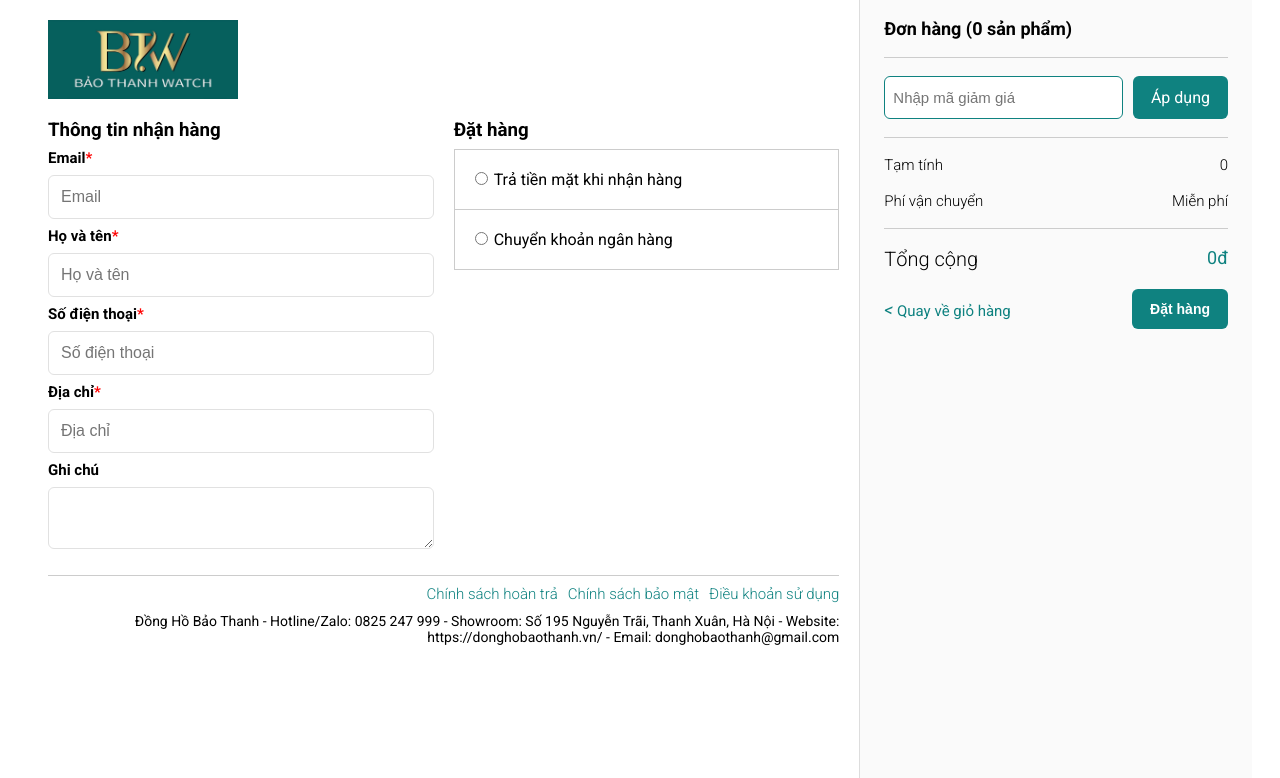
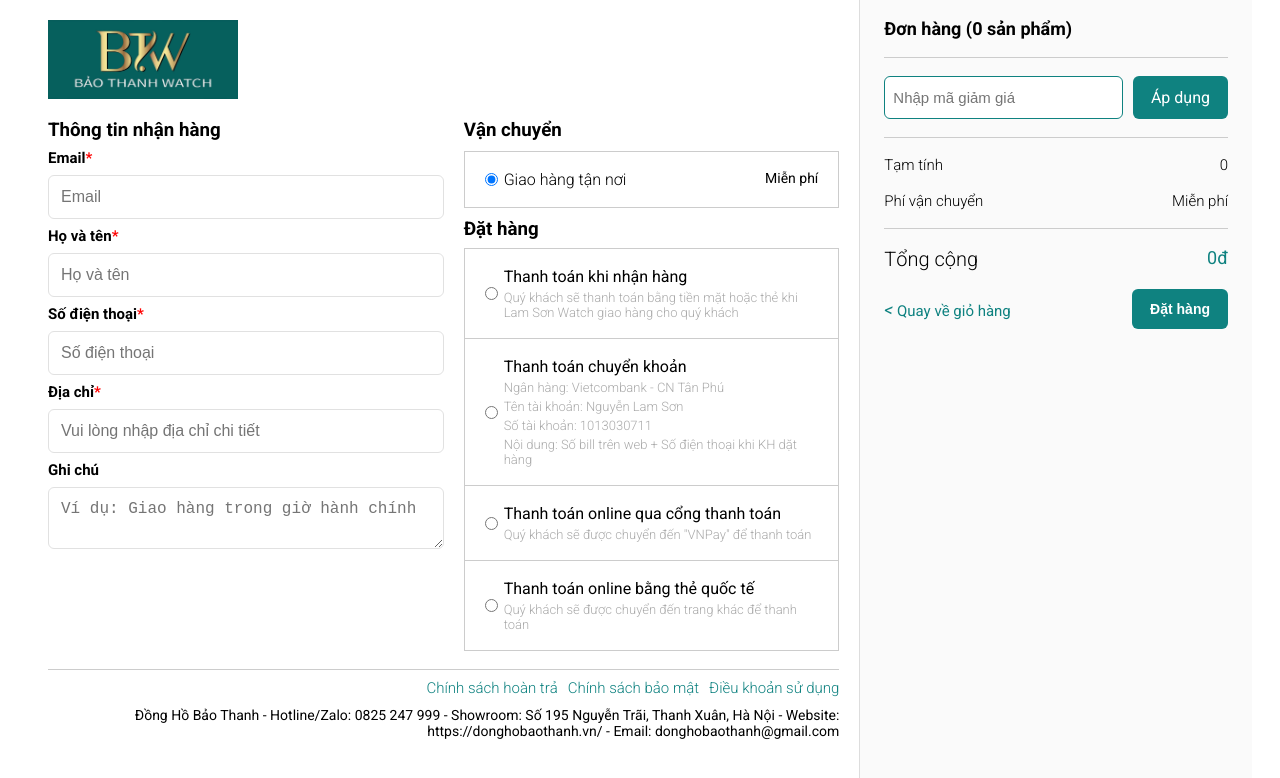
Before and after one commit to nguyensonnl/react-ecommerce, a React (Create React App) app: page /checkout in a window 1280 px wide. Shown: the top 778 px of the page. Built offline with nearby package versions, Linux system fonts and the light colour scheme.

Commit message:
Doing checkout product

```diff
--- a/src/App.js
+++ b/src/App.js
@@ -25,16 +25,36 @@ import ProductUpdate from "./pages/admin/components/Product/ProductUpdate";
 import Text from "./components/Text";
 import Pratice from "./components/Pratice";
 
+import Protected from "./pages/admin/Protected";
+import { ProtectedLogin } from "./pages/admin/Protected";
+import { useSelector } from "react-redux";
+
 function App() {
+  const isLoggedIn = useSelector((state) => state.auth.isLoggedIn);
+
   return (
     // <div className="App">
     <>
       <ToastContainer />
       <Routes>
         {/* <Route path="/" element={<Home />} /> */}
-        <Route path="/auth/login" element={<LoginPageAdmin />} />
+        <Route
+          path="/auth/login"
+          element={
+            <ProtectedLogin isLoggedIn={isLoggedIn}>
+              <LoginPageAdmin />
+            </ProtectedLogin>
+          }
+        />
         <Route path="/admin/register" element={<RegisterPage />} />
-        <Route path="/admin" element={<Dashboard />} />
+        <Route
+          path="/admin"
+          element={
+            <Protected isLoggedIn={isLoggedIn}>
+              <Dashboard />
+            </Protected>
+          }
+        />
         <Route path="/admin/user/create" element={<CreateUser />} />
 
         <Route path="/admin/product" element={<Product />} />
--- /dev/null
+++ b/src/pages/admin/Protected.js
@@ -0,0 +1,15 @@
+import { Navigate } from "react-router-dom";
+const Protected = ({ isLoggedIn, children }) => {
+  if (!isLoggedIn) {
+    return <Navigate to="/auth/login" replace />;
+  }
+  return children;
+};
+export default Protected;
+
+export const ProtectedLogin = ({ isLoggedIn, children }) => {
+  if (isLoggedIn) {
+    return <Navigate to="/admin" replace />;
+  }
+  return children;
+};
--- a/src/pages/admin/components/Auth/LoginPageAdmin.js
+++ b/src/pages/admin/components/Auth/LoginPageAdmin.js
@@ -13,22 +13,35 @@ const LoginPageAdmin = () => {
   const dispatch = useDispatch();
   const [email, setEmail] = useState("");
   const [password, setPassword] = useState("");
-  const [errorMessage, setErrorMessage] = useState("");
 
-  const handleSubmitLogin = async (e) => {
+  const [formErrors, setFormErrors] = useState({
+    email: "",
+    password: "",
+  });
+
+  const validateForm = () => {
+    const errors = {};
+    if (!email) {
+      errors.email = "Email is required";
+    } else if (!/\S+@\S+\.\S+/.test(email)) {
+      errors.email = "Invalid email address";
+    }
+    if (!password) {
+      errors.password = "Password is required";
+    } else if (password.length < 5) {
+      errors.password = "Password must be at least 8 characters";
+    }
+    return errors;
+  };
+
+  const handleSubmitLogin = (e) => {
     e.preventDefault();
-    dispatch(userLogin({ email, password }));
-    navigate("/admin");
-
-    // try {
-    //   const res = await axios.post(
-    //     "http://localhost:5001/api/v1/auth/login",
-    //     inputs
-    //   );
-    //   return res.data;
-    // } catch (error) {
-    //   console.log(error);
-    // }
+    const errors = validateForm();
+    setFormErrors(errors);
+    if (Object.keys(errors).length === 0) {
+      dispatch(userLogin({ email, password }));
+      //navigate("/admin");
+    }
   };
 
   return (
@@ -54,7 +67,9 @@ const LoginPageAdmin = () => {
                 value={email}
                 onChange={(e) => setEmail(e.target.value)}
                 name="email"
+                required
               />
+              {formErrors.email && <span>{formErrors.email}</span>}
             </div>
             <div className="form-group1">
               <input
@@ -64,7 +79,9 @@ const LoginPageAdmin = () => {
                 value={password}
                 onChange={(e) => setPassword(e.target.value)}
                 name="password"
+                required
               />
+              {formErrors.password && <span>{formErrors.password}</span>}
             </div>
             <div className="forgot-password">
               <Link to="" className="forgot-password__link">
@@ -72,8 +89,6 @@ const LoginPageAdmin = () => {
               </Link>
             </div>
             <button className="admin__btn">Đăng nhập</button>
-
-            {errorMessage && <p>{errorMessage}</p>}
           </form>
 
           <div className="other-login">
--- a/src/pages/clients/Checkout/Checkout.scss
+++ b/src/pages/clients/Checkout/Checkout.scss
@@ -26,26 +26,60 @@
                     margin-bottom: 8px;
                 }
             }
+
+            .content__right{
+                flex: 1;
+
+                .content__delivery{
+                    .delivery__body{
+                        margin: 10px 0;
+                        border: 1px solid #ccc;
+                        padding: 18px 20px;
+                        display: flex;
+                        justify-content: space-between;
+                        label{
+                            margin-left: 6px;
+                            flex: 1;
+                            font-weight:300;
+                        }
+                        span{
+                            font-size: 1.4rem;
+                        }
+                    }
+                }
                 .content__payment{
-                width: 50%;
                     h3{
                         margin-bottom: 8px;
                     }
                     .content__payment-body{
                         border-top: 1px solid #ccc;
                         border-left: 1px solid #ccc;
+
                         .content__radio{
-                        padding: 20px;
+                            padding: 18px 20px;
                             border-bottom: 1px solid #ccc;
                             border-right: 1px solid #ccc;
+                            display: flex;
+                            align-items: center;
 
-                        label{
+                            .radio__des{
                                 margin-left: 6px;
+                                p{
+                                    font-size: 1.3rem;
+                                    margin-top: 4px;
+                                    font-weight: 300;
+                                    color: #aaa;
                                 }
+                            }
+
+
+
                         }
 
                     }
                 }
+            }
+
 
 
         }
--- a/src/pages/clients/Checkout/index.js
+++ b/src/pages/clients/Checkout/index.js
@@ -70,14 +70,26 @@ const Checkout = () => {
                   <input
                     type="text"
                     className="form-control1"
-                    placeholder="Địa chỉ"
+                    placeholder="Vui lòng nhập địa chỉ chi tiết"
                   />
                 </div>
                 <div className="form-group1">
                   <label>Ghi chú</label>
-                  <textarea className="form-control1"></textarea>
+                  <textarea
+                    className="form-control1"
+                    placeholder="Ví dụ: Giao hàng trong giờ hành chính"
+                  ></textarea>
                 </div>
               </form>
+            </div>
+          </div>
+          <div className="content__right">
+            <div className="content__delivery">
+              <h3>Vận chuyển</h3>
+              <div className="delivery__body">
+                <input type="radio" checked />
+                <label>Giao hàng tận nơi</label>
+                <span>Miễn phí</span>
               </div>
             </div>
             <div className="content__payment">
@@ -85,11 +97,40 @@ const Checkout = () => {
               <div className="content__payment-body">
                 <div className="content__radio">
                   <input name="a" type="radio" />
-                <label>Trả tiền mặt khi nhận hàng</label>
+                  <div className="radio__des">
+                    <label>Thanh toán khi nhận hàng</label>
+                    <p>
+                      Quý khách sẽ thanh toán bằng tiền mặt hoặc thẻ khi Lam Sơn
+                      Watch giao hàng cho quý khách
+                    </p>
+                  </div>
                 </div>
                 <div className="content__radio">
                   <input name="a" type="radio" />
-                <label>Chuyển khoản ngân hàng</label>
+                  <div className="radio__des">
+                    <label>Thanh toán chuyển khoản</label>
+                    <p>Ngân hàng: Vietcombank - CN Tân Phú</p>
+                    <p>Tên tài khoản: Nguyễn Lam Sơn</p>
+                    <p>Số tài khoản: 1013030711</p>
+                    <p>
+                      Nội dung: Số bill trên web + Số điện thoại khi KH dặt hàng
+                    </p>
+                  </div>
+                </div>
+                <div className="content__radio">
+                  <input name="a" type="radio" />
+                  <div className="radio__des">
+                    <label>Thanh toán online qua cổng thanh toán</label>
+                    <p>Quý khách sẽ được chuyển đến "VNPay" để thanh toán</p>
+                  </div>
+                </div>
+                <div className="content__radio">
+                  <input name="a" type="radio" />
+                  <div className="radio__des">
+                    <label>Thanh toán online bằng thẻ quốc tế</label>
+                    <p>Quý khách sẽ được chuyển đến trang khác để thanh toán</p>
+                  </div>
+                </div>
               </div>
             </div>
           </div>
@@ -137,7 +178,12 @@ const Checkout = () => {
               <div className="order__product-name">
                 {item.name}
                 <span
-                  style={{ fontSize: "1.2rem", color: "var(--extra-color)" }}
+                  style={{
+                    marginLeft: "6px",
+                    fontSize: "1rem",
+                    color: "red",
+                    fontWeight: "500",
+                  }}
                 >
                   {" "}
                   X {item.cartQuantity}
--- a/src/redux/authSlice.js
+++ b/src/redux/authSlice.js
@@ -37,7 +37,7 @@ const initialState = {
   accessToken: localStorage.getItem("accessToken") || null,
   status: "idle",
   error: null,
-  isLogin: false,
+  isLoggedIn: false,
 };
 
 const authSlice = createSlice({
@@ -48,6 +48,7 @@ const authSlice = createSlice({
       localStorage.removeItem("accessToken");
       state.accessToken = null;
       state.user = null;
+      state.isLoggedIn = false;
     },
   },
   extraReducers: (builder) => {
@@ -60,14 +61,14 @@ const authSlice = createSlice({
         state.accessToken = action.payload.accessToken;
         state.user = action.payload.user;
         state.error = null;
-        state.isLogin = true;
+        state.isLoggedIn = true;
       })
       .addCase(userLogin.rejected, (state, action) => {
         state.status = "failed";
         state.accessToken = null;
         state.user = null;
         state.error = action.payload;
-        state.isLogin = false;
+        state.isLoggedIn = false;
       });
   },
 });
```
Lines whose indentation alone changed are shown as unchanged.
